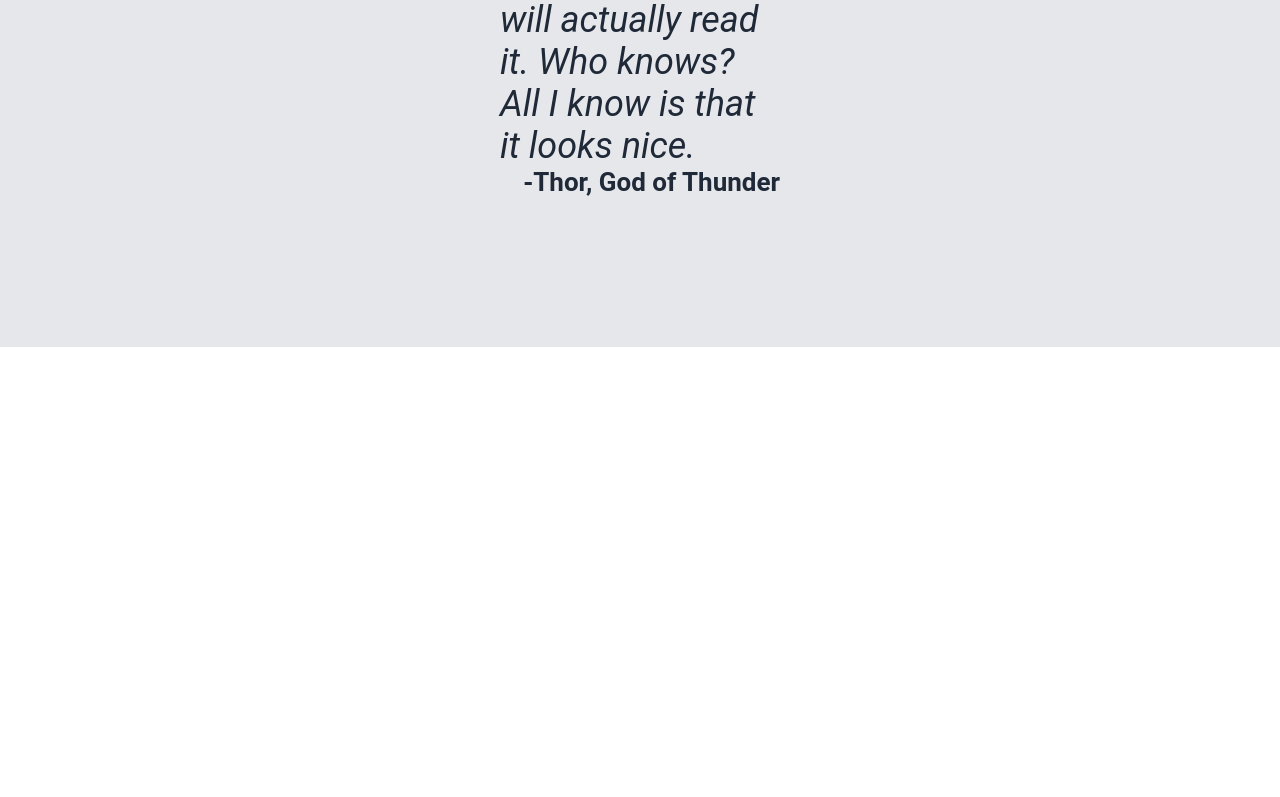
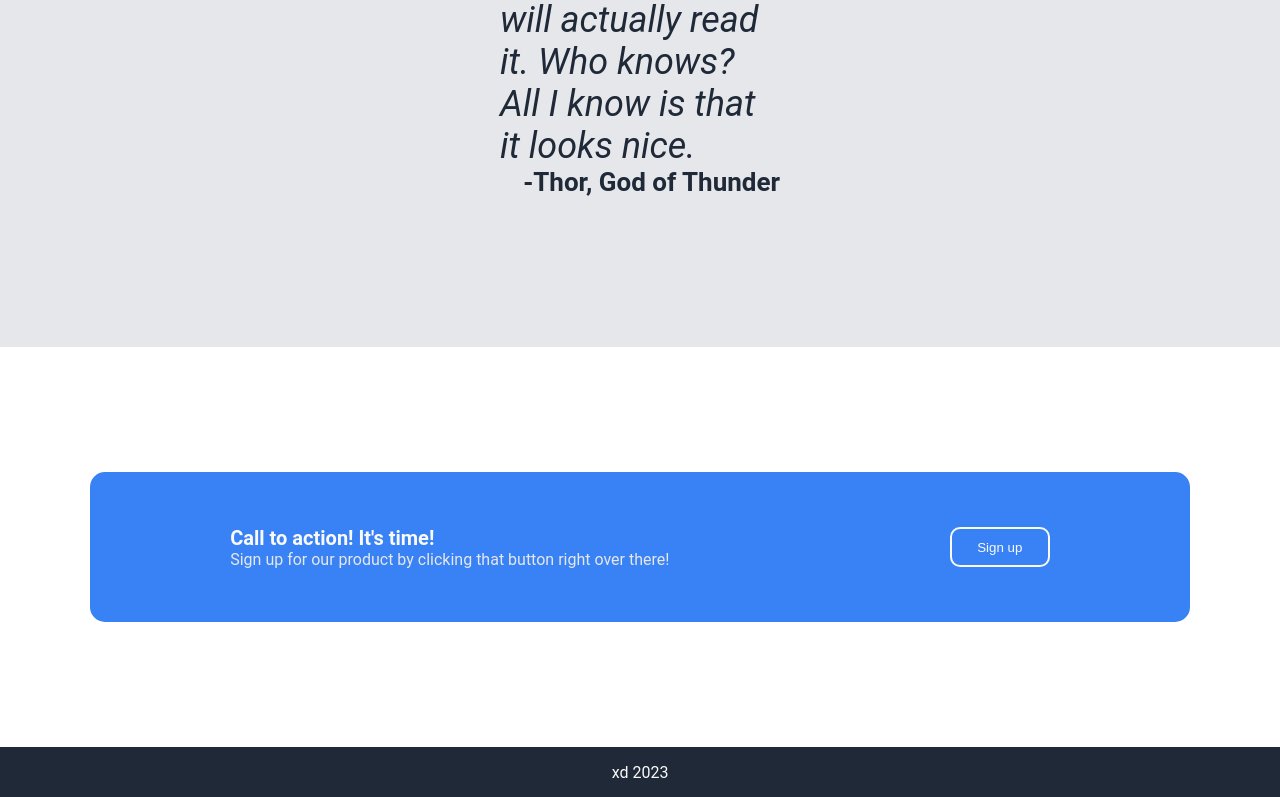
Before and after one commit to Filipol9/landing-page, a plain HTML site: page index.html in a window 1280 px wide. Shown: the part 1325-2122 px from the top of the page. Before the commit the page ends 1672 px from the top, so only its background shows below. Drawn offline with Linux system fonts and the light colour scheme.

Commit message:
added signup box and footer

```diff
--- a/index.html
+++ b/index.html
@@ -38,5 +38,19 @@
         </div>
         <div class="signature">-Thor, God of Thunder</div>
     </div>
+    <div class="banner">
+        <div class="banner2">
+            <div>
+                <div class="banner-text">Call to action! It's time!</div>
+                <div class="banner-subtext">Sign up for our product by clicking that button right over there!</div>
+            </div>
+            <div>
+                <button class="sign-up2">Sign up</button>
+            </div>
+        </div>
+    </div>
+    <div class="footer">
+        <div>xd 2023</div>
+    </div>
 </body>
 </html>
--- a/style.css
+++ b/style.css
@@ -110,3 +110,44 @@ body{
     font-weight: bold;
     color: #1F2937;
 }
+.sign-up2{
+    background-color: #3882F6;
+    border: 2px solid #F9FAF8;
+    height: 40px;
+    width: 100px;
+    border-radius: 10px;
+    color: #F9FAF8
+}
+.banner{
+    display: flex;
+    justify-content: center;
+    align-items: center;
+    height: 400px;
+}
+.banner2{
+    display: flex;
+    background-color: #3882F6;
+    flex-basis: 1100px;
+    justify-content: space-around;
+    align-items: center;
+    height: 150px;
+    border-radius: 15px;
+}
+.banner-text{
+    font-size: 20px;
+    color:#F9FAF8;
+    font-weight: bold;
+}
+.banner-subtext{
+    font-size: 16px;
+    color:#E5E7EB;
+}
+.footer{
+    background-color: #1F2937;
+    font-size: 16px;
+    color: #F9FAF8;
+    display: flex;
+    justify-content: center;
+    align-items: center;
+    height: 50px;
+}
```
